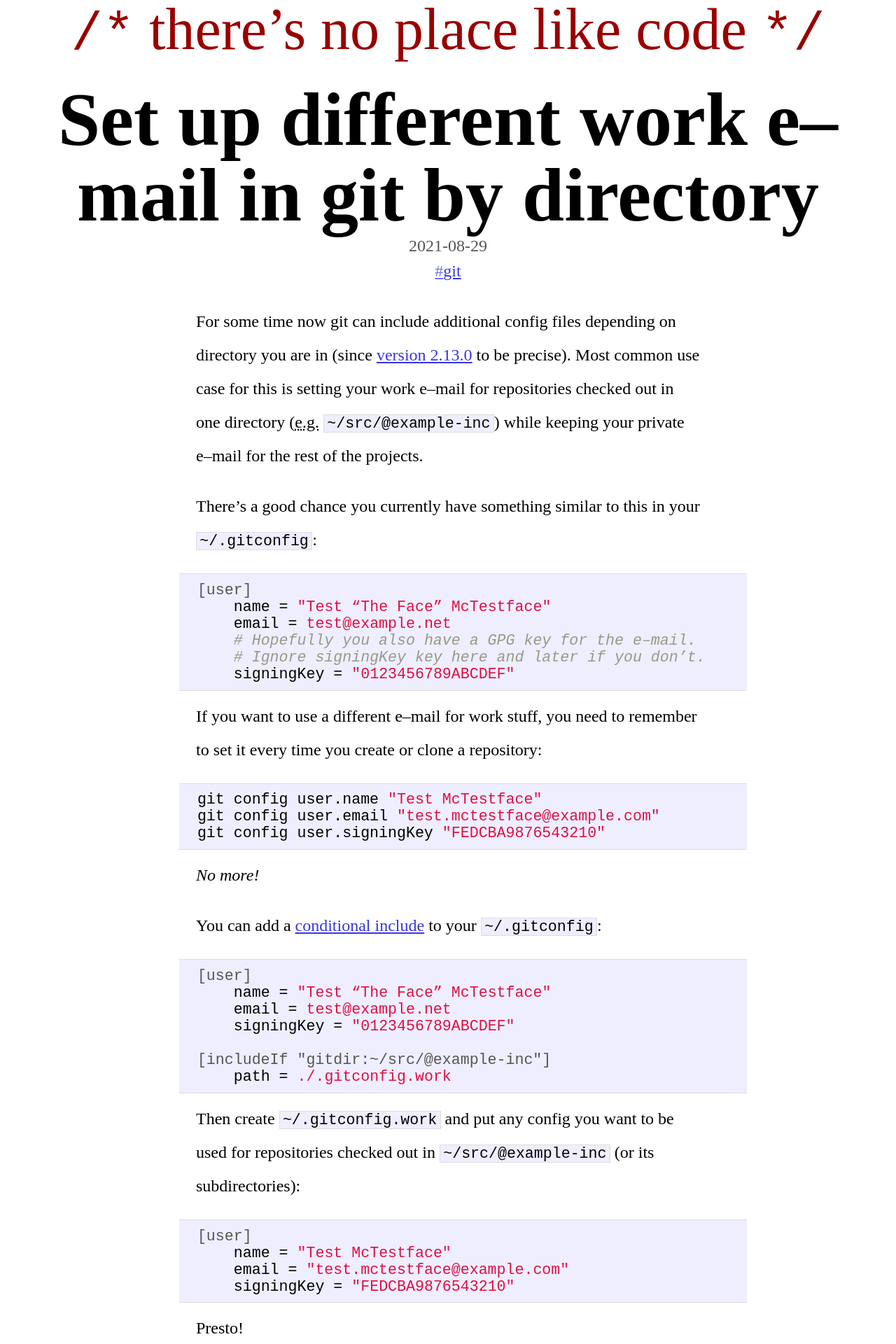
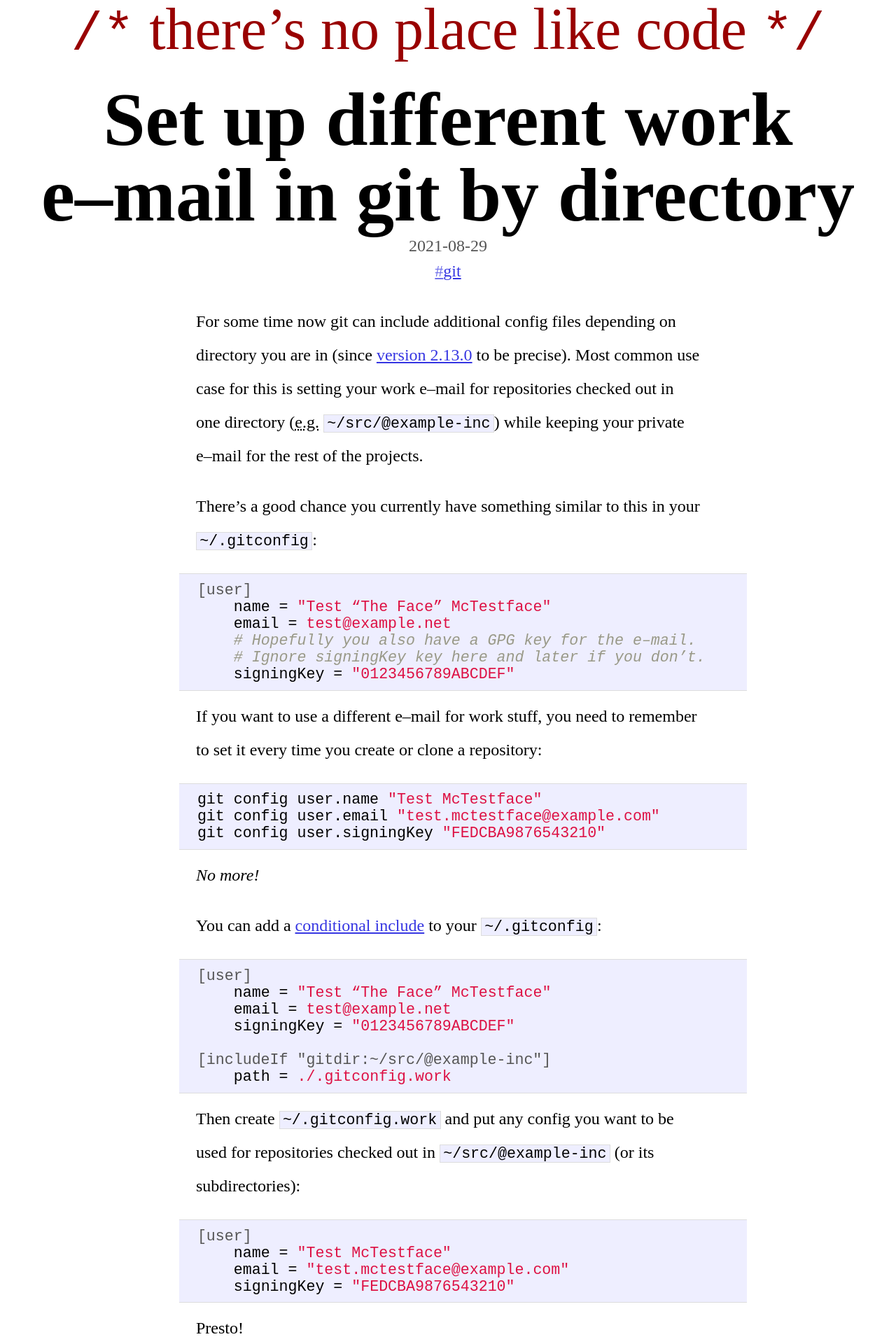
Before and after one commit to marek-saji/noplacelikecode, a Jekyll site: the page built from _posts/2021-08-29-git-email-by-directory.markdown, in a window 1280 px wide. Shown: the top 1920 px of the page at 70% size. Built offline with Jekyll 4.4.1, drawn with Linux system fonts in a browser that asks for light colours; some web fonts are replaced; our own code applies the rules of GitHub Pages for plain Markdown files.

Commit message:
text-wrap: balance

```diff
--- a/_posts/2021-08-29-git-email-by-directory.markdown
+++ b/_posts/2021-08-29-git-email-by-directory.markdown
@@ -1,5 +1,5 @@
 ---
-title: "Set up different work e–mail in git by directory"
+title: "Set up different work e﻿–﻿mail in git by directory"
 tweet: "New blog note: How to set up work e-mail for git repos checked out in specific directory"
 tweetUrl: https://twitter.com/saji_/status/1431741622652440576
 tags:
--- a/styles/_entries.scss
+++ b/styles/_entries.scss
@@ -193,3 +193,14 @@ pre.terminal
   border-color: #000;
   color: #FFF;
 }
+
+/* headings */
+h1,
+h2,
+h3,
+h4,
+h5,
+h6
+{
+  text-wrap: balance;
+}
--- a/styles/_layout.scss
+++ b/styles/_layout.scss
@@ -64,6 +64,7 @@ a
   font-size: 1em;
   line-height: 1em;
   font-weight: normal;
+  text-wrap: balance;
 
   @media all and (min-width: $width-small)   { font-size: 1.5em; }
   @media all and (min-width: $width-medium)  { font-size: 2.5em; }
@@ -120,6 +121,7 @@ a.header__titleLink
 .post__title
 {
   font-size: 2em;
+  text-wrap: balance;
 
   @media all and (min-width: $width-small)   { font-size: 2.5em; }
   @media all and (min-width: $width-medium)  { font-size: 3.5em; }
```
